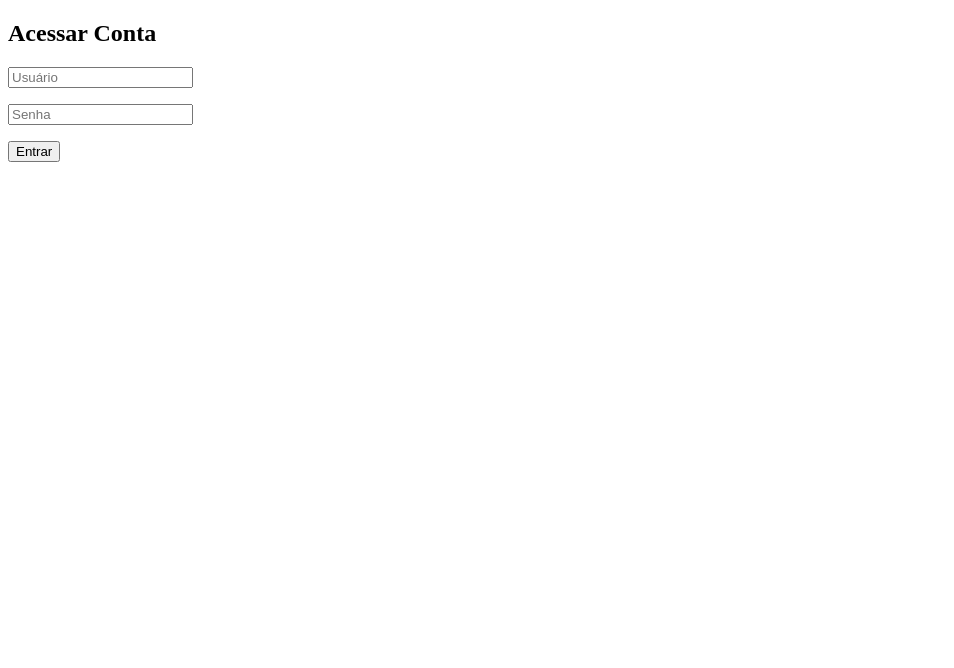
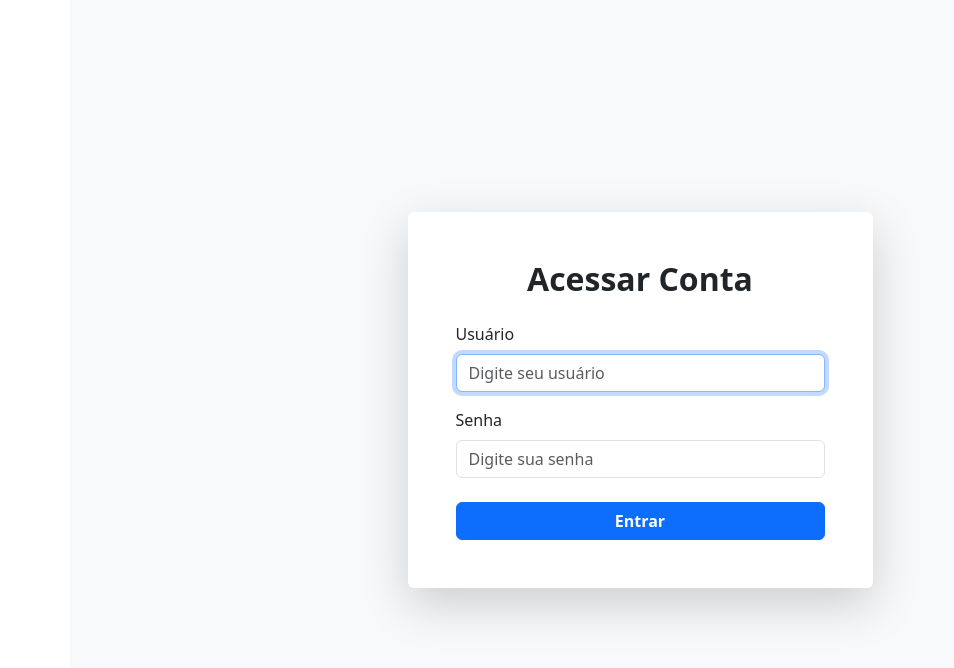
Before and after one commit to gabrielsilvacodes/edusync-frontend, a React (Vite) app: page /login in a window 1280 px wide. Shown: the top 668 px of the page, without its empty margins (0-954 px from the left). Built offline with nearby package versions, Linux system fonts and the light colour scheme; no server answers.

Commit message:
Update LoginPage.tsx

```diff
--- a/src/pages/LoginPage.tsx
+++ b/src/pages/LoginPage.tsx
@@ -4,12 +4,14 @@ import { useNavigate } from "react-router-dom";
 import * as yup from "yup";
 import { useAuth } from "../context/AuthProvider";
 import type { LoginFormInputs } from "../types/types";
+import 'bootstrap/dist/css/bootstrap.min.css';
 
-// Schema de validação com Yup
-const schema = yup.object().shape({
+const schema = yup
+  .object({
     username: yup.string().required("Usuário obrigatório"),
     password: yup.string().required("Senha obrigatória"),
-});
+  })
+  .required();
 
 function LoginPage() {
   const { login } = useAuth();
@@ -18,7 +20,7 @@ function LoginPage() {
   const {
     register,
     handleSubmit,
-    formState: { errors },
+    formState: { errors, isSubmitting },
   } = useForm<LoginFormInputs>({
     resolver: yupResolver(schema),
   });
@@ -33,37 +35,66 @@ function LoginPage() {
   };
 
   return (
-    <div className="fixed inset-0 flex items-center justify-center bg-gray-100">
-      <form
-        onSubmit={handleSubmit(onSubmit)}
-        className="bg-white p-10 rounded-2xl shadow-2xl w-full max-w-md"
-      >
-        <h2 className="text-3xl font-bold mb-8 text-center text-gray-800">
-          Acessar Conta
-        </h2>
+    <div className="container min-vh-100 d-flex align-items-center justify-content-center bg-light">
+      <div className="col-12 col-md-8 col-lg-5">
+        <div className="card shadow-lg border-0">
+          <div className="card-body p-5">
+            <h2 className="text-center mb-4 fw-bold">Acessar Conta</h2>
 
+            <form onSubmit={handleSubmit(onSubmit)} noValidate>
+              <div className="mb-3">
+                <label htmlFor="username" className="form-label">
+                  Usuário
+                </label>
                 <input
+                  id="username"
+                  type="text"
                   {...register("username")}
-          placeholder="Usuário"
-          className="text-gray-500 w-full p-3 mb-2 border border-gray-300 rounded-lg focus:outline-none focus:ring-2 focus:ring-blue-500"
+                  className={`form-control ${
+                    errors.username ? "is-invalid" : ""
+                  }`}
+                  autoFocus
+                  aria-describedby="usernameHelp"
+                  placeholder="Digite seu usuário"
                 />
-        <p className="text-red-500 text-sm mb-4">{errors.username?.message}</p>
+                {errors.username && (
+                  <div className="invalid-feedback">
+                    {errors.username.message}
+                  </div>
+                )}
+              </div>
 
+              <div className="mb-4">
+                <label htmlFor="password" className="form-label">
+                  Senha
+                </label>
                 <input
+                  id="password"
+                  type="password"
                   {...register("password")}
-          type="password"
-          placeholder="Senha"
-          className="text-gray-500 w-full p-3 mb-2 border border-gray-300 rounded-lg focus:outline-none focus:ring-2 focus:ring-blue-500"
+                  className={`form-control ${
+                    errors.password ? "is-invalid" : ""
+                  }`}
+                  placeholder="Digite sua senha"
                 />
-        <p className="text-red-500 text-sm mb-6">{errors.password?.message}</p>
+                {errors.password && (
+                  <div className="invalid-feedback">
+                    {errors.password.message}
+                  </div>
+                )}
+              </div>
 
               <button
                 type="submit"
-          className="w-full bg-blue-600 hover:bg-blue-700 text-white py-3 rounded-lg font-semibold transition duration-200"
+                className="btn btn-primary w-100 fw-semibold"
+                disabled={isSubmitting}
               >
-          Entrar
+                {isSubmitting ? "Entrando..." : "Entrar"}
               </button>
             </form>
+          </div>
+        </div>
+      </div>
     </div>
   );
 }
```
Lines whose indentation alone changed are shown as unchanged.
